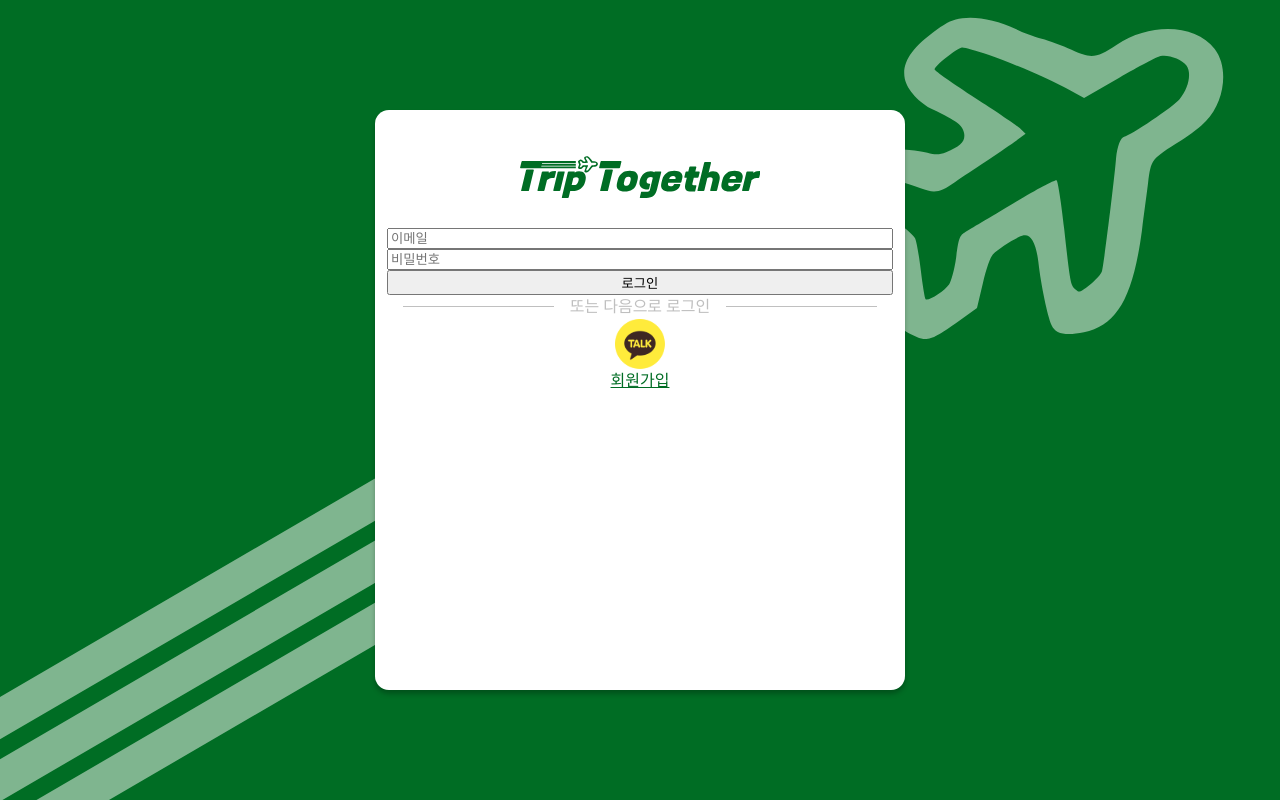
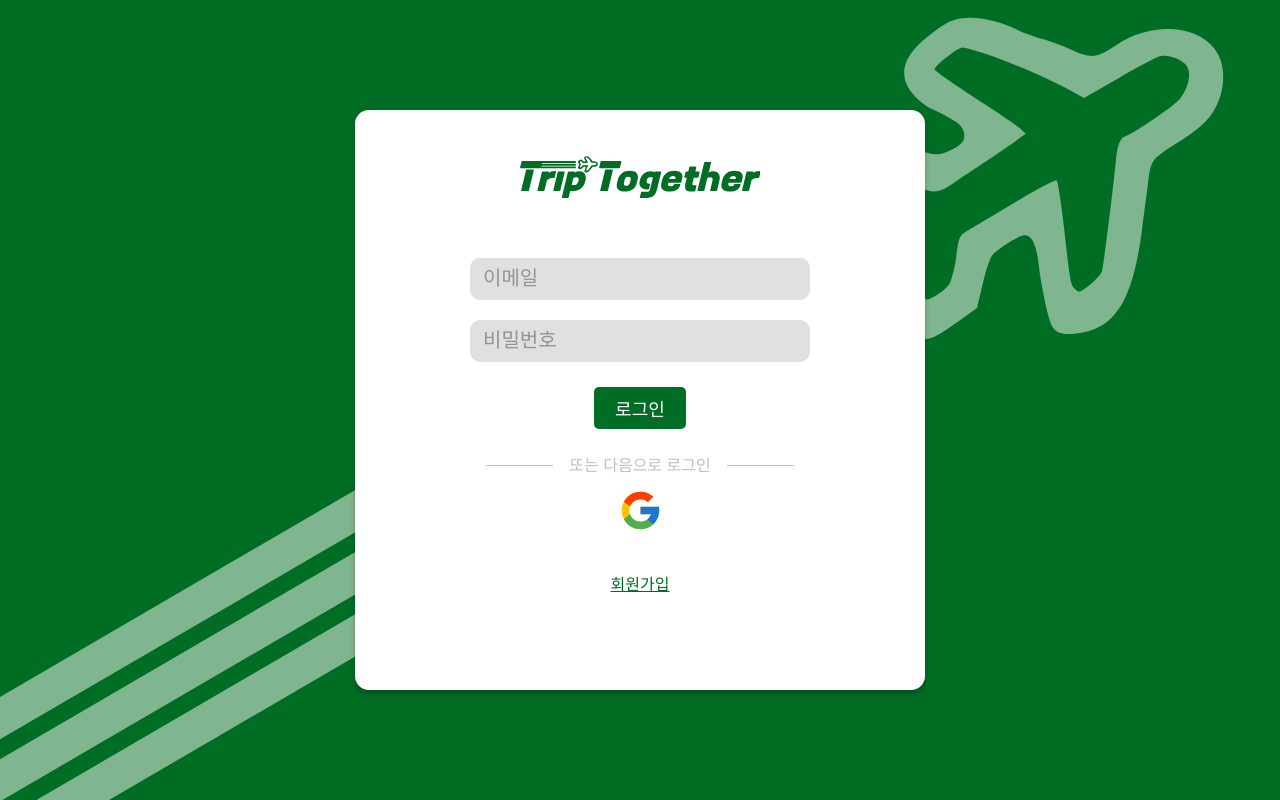
Before and after one commit to Trip-Togethers/FrontEnd, a React (Vite) app: page /users/login in a window 1280 px wide. Built offline with nearby package versions, Linux system fonts and the light colour scheme; a web font is replaced by a local one.

Commit message:
✨ Feat: 로그인페이지, 사이드바 로그아웃  구현

```diff
--- a/src/api/auth.api.ts
+++ b/src/api/auth.api.ts
@@ -1,13 +1,31 @@
+import { LoginProps } from "@/pages/Login";
 import {httpClient} from "./https";
 import { RegisterProps } from "@/pages/Join";
 
+//회원가입
 // export const signup = async (userData: RegisterProps) => {
 //   const response = await httpClient.post(`/users/register`, userData);
 //   return response.data;
 // };
 
-//테스트용
+//테스트용-회원가입
 export const signup = async (userData: RegisterProps) => {
   const response = await httpClient.post(`https://jsonplaceholder.typicode.com/posts`, userData);
   return response.data;
 };
+
+//로그인
+// export const login = async (userData: LoginProps) => {
+//   const response = await httpClient.post(`/users/register`, userData);
+//   return response.data;
+// };
+
+interface LoginResponse{
+  token: string;
+}
+
+//테스트용-로그인
+export const login = async (userData: LoginProps) => {
+  const response = await httpClient.post<LoginResponse>(`https://jsonplaceholder.typicode.com/posts`, userData);
+  return response.data;
+};
--- a/src/api/https.ts
+++ b/src/api/https.ts
@@ -22,12 +22,12 @@
 			return response;
 		},
 		(error) => {
-			// // 로그인 만료 처리
-			// if (error.response.this.status === 401) {
-			// 	removeToken();
-			// 	window.location.href = "/login";
-			// 	return;
-			// }
+			// 로그인 만료 처리
+			if (error.response.this.status === 401) {
+				removeToken();
+				window.location.href = "users/login";
+				return;
+			}
 			return Promise.reject(error);
 		}
 	)
--- a/src/components/header/Sidebar.tsx
+++ b/src/components/header/Sidebar.tsx
@@ -1,6 +1,7 @@
 import styled from 'styled-components'
 import Avatar from "@assets/svg/Avatar.tsx"
 import { Link } from 'react-router-dom';
+import { useAuthstore } from '@/store/authStore';
 
 type Props = {
     isOpen: boolean;
@@ -9,6 +10,7 @@
 
 const Sidebar: React.FC<Props> = ({isOpen, onClose}) => {
     if (!isOpen) return null; // 드롭다운이 닫혀 있으면 렌더링 안 함.
+    const {storeLogout} = useAuthstore();
 
     return (
         <>
@@ -33,7 +35,8 @@
                         <li>내 캘린더</li>
                     </StyledLink>
                 </ul>
-                <span className='logout'>로그아웃</span>
+                <span className='logout'
+                        onClick={storeLogout}>로그아웃</span>
             </div>
         </SidebarStyle>
         </>
--- a/src/pages/Login.tsx
+++ b/src/pages/Login.tsx
@@ -1,9 +1,16 @@
 import { styled } from "styled-components";
-import { useState } from "react";
 import Plane from "@assets/svg/Plane";
 import Logo from "@assets/svg/Logo";
-import KakaoLogo from "@assets/svg/KakaoLogo";
+import { Google } from "@/assets/svg";
 import { Link } from "react-router-dom";
+import Button from "@/components/common/Button";
+import InputText from "@/components/common/InputText";
+import { useAlert } from "@/hooks/useAlert";
+import { useNavigate } from "react-router-dom";
+import { useForm } from "react-hook-form";
+import { ErrorMessage } from "@hookform/error-message";
+import { login } from "@api/auth.api";
+import { useAuthstore } from "@/store/authStore";
 
 export interface LoginProps{
 	email: string;
@@ -11,35 +18,73 @@
 }
 
 function Login() {
-	const [email, setEmail] = useState("");
-	const [password, setPassword] = useState("");
+	const {
+		  register,
+		  formState: { errors },
+		  handleSubmit,
+		} = useForm<LoginProps>()
+
+	const navigate = useNavigate();
+	const showAlert = useAlert();
+	const {isLoggedIn, storeLogin, storeLogout} = useAuthstore();
+
+
+	const onSubmit = (data: LoginProps) => {
+		login(data).then((res) => {
+			storeLogin(res.token);
+			navigate("/trips");
+		},(error) => {
+			showAlert("로그인이 실패했습니다.");
+		})
+	};
 
 	return (
 		<LoginStyle>
 			<Plane className="background-svg"/>
-			<form>
+		<form onSubmit={handleSubmit(onSubmit)}>
 			<fieldset>
 				<Logo className="logo"/>
-					<input type = "email"
-							placeholder = "이메일"
-							value = {email}/>
-					<input type = "password"
-							placeholder = "비밀번호"
-							value = {password}/>
-					<button type = "submit">로그인</button>
+				<div className="input">
+					<InputText
+						scheme="login"
+						type="email"
+						placeholder="이메일"
+						{...register("email", {
+							required: "이메일을 입력해주세요.",
+							pattern: {
+								value: /^[^\s@]+@[^\s@]+\.[^\s@]+$/,
+								message: "유효한 이메일 형식을 입력해주세요."
+							}
+						})}/>
+
+					<ErrorMessage errors={errors} name="email" as={ErrorTextStyle} />
+
+					<InputText
+						scheme="login"
+						type="password"
+						placeholder="비밀번호"
+						{...register("password", {
+							required: "비밀번호를 입력해주세요.",
+							pattern: {
+								value: /^(?=.*[A-Za-z])(?=.*\d)[A-Za-z\d]{8,}$/,
+								message: "비밀번호는 8자리 이상의 영문과 숫자 조합이어야 합니다."
+							}
+						})}
+					/>
+					<ErrorMessage errors={errors} name="password" as={ErrorTextStyle} />
+				</div>
+				<Button type="submit" scheme="primary">로그인</Button>
 				<div>
 					<div className="hr-sect">또는 다음으로 로그인</div>
-						<KakaoLogo className="kakao"/>
+					<Google className="google"/>
 				</div>
-					<span className="join">
-						<StyledLink to = '/users/join'>
+					<StyledLink to = '/users/register'>
 						회원가입
 					</StyledLink>
-					</span>
 				</fieldset>
 				</form>
 			</LoginStyle>
-	);
+		)
 }
 
 const LoginStyle = styled.div`
@@ -53,18 +98,19 @@
 	display: flex;
 	flex-direction: column;
 	background-color: ${({theme}) => theme.color.primary_green};
-	z-index: -2;
+	z-index: 0;
 
 	.background-svg {
 		position: absolute;
 		top: 0;
 		left: 0;
 		z-index: -1;
-		object-fit: fill;
+		object-fit: cover;
 	}
 
-	fieldset{
-		width: 530px;
+	form{
+		position: relative;
+		width: 570px;
 		height: 580px;
 		border-radius: 14px;
 		border: none;
@@ -75,18 +121,29 @@
 		box-shadow: rgba(0, 0, 0, 0.25) 0px 4px 5px 0px;
 	}
 
+	fieldset{
+		margin: 0 auto;
+		border: none;
+	}
+
 	.logo{
 		height: 42px;
 		fill : ${({theme}) => theme.color.primary_green};
-		margin: 40px auto 30px;
+		margin: 40px auto 40px;
+	}
+
+	.input{
+		margin-bottom: 25px;
 	}
 
 	.hr-sect {
 		display: flex;
 		align-items: center;
 		color: ${({theme}) => theme.color.input_text};
-		font: ${({theme}) => theme.font.title};
+		font-family: ${({theme}) => theme.font.family.title};
+		font-weight: ${({ theme }) => theme.font.weight.light};
 		opacity: 0.4;
+		margin: 25px 0 10px;
 	}
 
 	.hr-sect::before,
@@ -100,13 +157,26 @@
 		margin: 0px 16px;
 	}
 
-	.kakao{
-		height: 50px;
+	.google{
+		height: 45px;
+		margin-bottom: 40px;
 	}
 `;
 
+const ErrorTextStyle = styled.p`
+	margin: 0 10px;
+	font-family: ${({ theme }) => theme.font.family.title};
+	font-weight: ${({ theme }) => theme.font.weight.light};
+  	font-size: 0.63rem;
+  	color: ${({ theme }) => theme.color.primary_red};
+  	opacity: 0.7;
+	text-align:left;
+`;
+
 const StyledLink = styled(Link)`
+	font-family: ${({theme}) => theme.font.family.contents};
     color: ${({theme}) => theme.color.primary_green};
+	font-weight: ${({ theme }) => theme.font.weight.normal};
 `;
 
 export default Login;
--- a/src/store/authStore.ts
+++ b/src/store/authStore.ts
@@ -28,6 +28,7 @@
 	},
 	storeLogout: () => {
 		set({ isLoggedIn: false });
+		window.location.href = "users/login"
 		removeToken();
 	},
 }));
```
Lines whose indentation alone changed are shown as unchanged.
